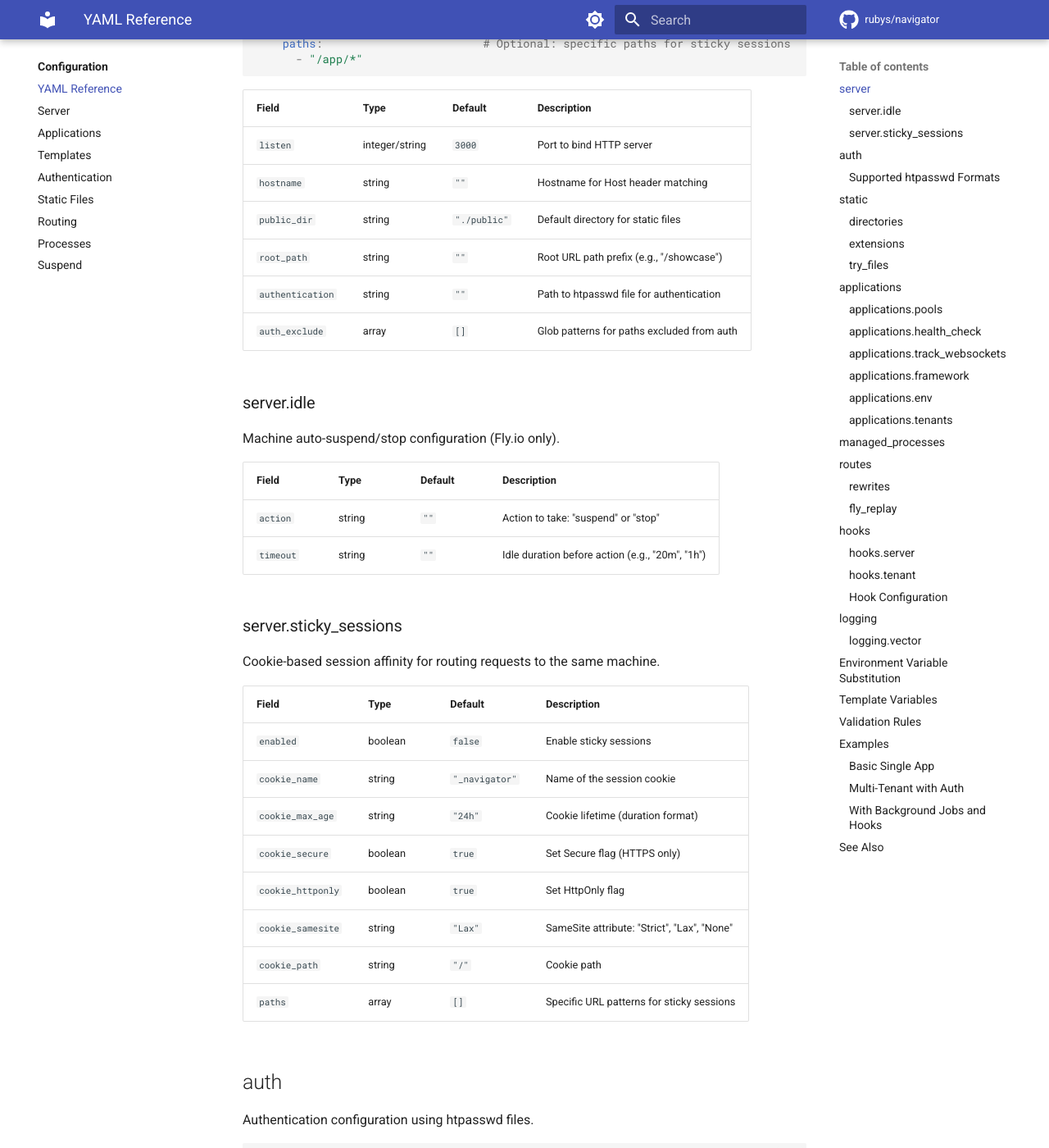
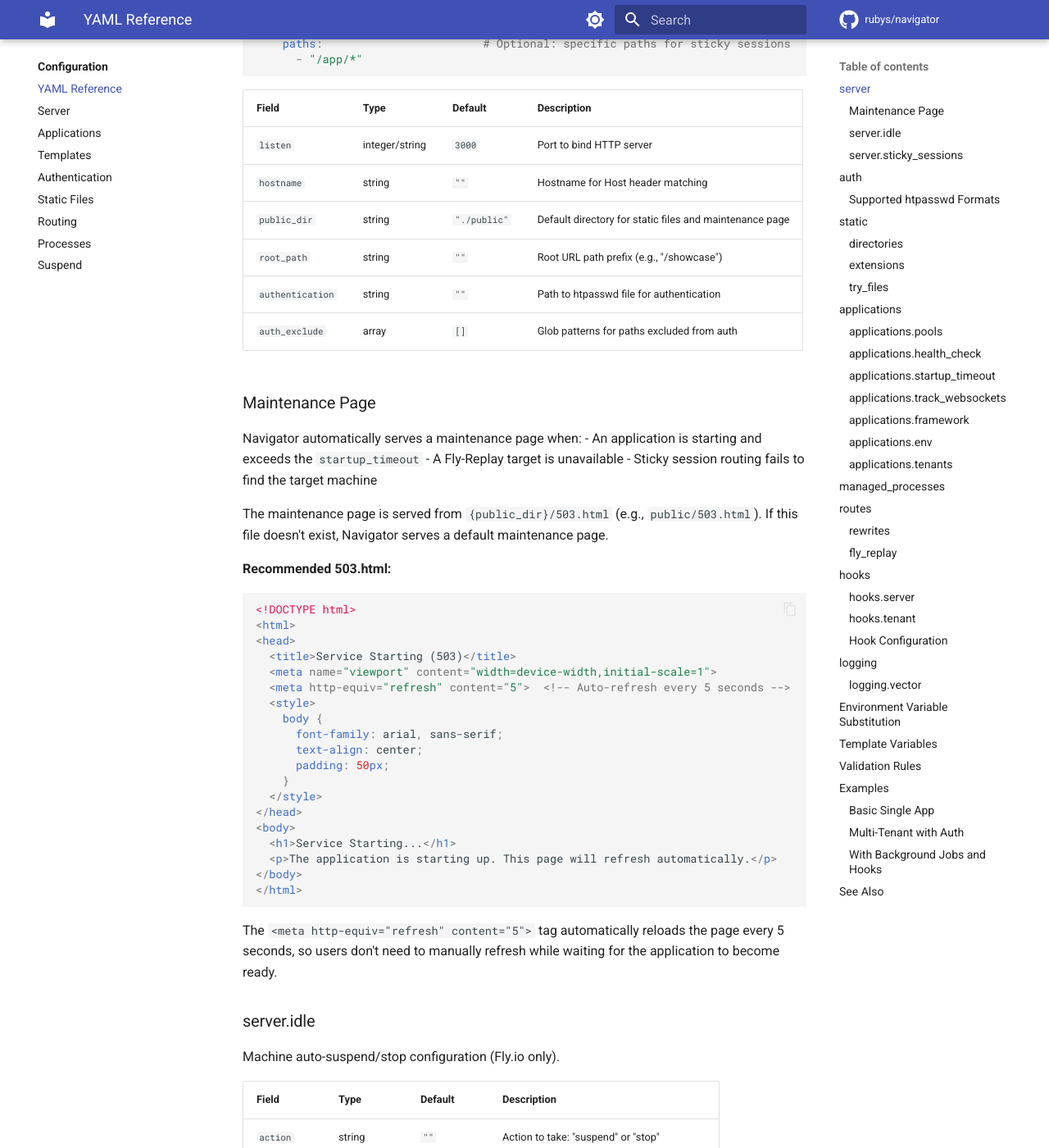
Before and after one commit to rubys/navigator, an MkDocs documentation site: the page built from docs/configuration/yaml-reference.md, in a window 1280 px wide and 1400 px high, scrolled down 828 px. Shown: the whole window at 82% size. Built offline with MkDocs 1.6.1 and Material for MkDocs 9.7.7, drawn with Linux system fonts in a browser that asks for light colours; comment, search, counter and statistics services are not loaded; some of the changed text lies outside the part shown.

Commit message:
Add configurable startup_timeout for maintenance page
Users can now configure how long to wait for app startup before
showing the maintenance page, both globally and per-tenant.

Changes:
- Add startup_timeout configuration (default: 5s)
  - Global: applications.startup_timeout
  - Per-tenant override: tenants[].startup_timeout
- Add getStartupTimeout() helper with priority: tenant > global > default
- Update handler to use configurable timeout instead of hardcoded 5s
- Document maintenance page and startup_timeout configuration
- Add example 503.html with auto-refresh meta tag
- Configure showcase app with startup_timeout: "5s"

Configuration example:
  applications:
    startup_timeout: "10s"    # Global default
    tenants:
      - name: slow-app
        startup_timeout: "30s"  # Override for specific tenant

🤖 Generated with [Claude Code](https://claude.com/claude-code)

Co-Authored-By: Claude <noreply@anthropic.com>

````diff
--- a/docs/configuration/yaml-reference.md
+++ b/docs/configuration/yaml-reference.md
@@ -40,10 +40,45 @@ server:
 |-------|------|---------|-------------|
 | `listen` | integer/string | `3000` | Port to bind HTTP server |
 | `hostname` | string | `""` | Hostname for Host header matching |
-| `public_dir` | string | `"./public"` | Default directory for static files |
+| `public_dir` | string | `"./public"` | Default directory for static files and maintenance page |
 | `root_path` | string | `""` | Root URL path prefix (e.g., "/showcase") |
 | `authentication` | string | `""` | Path to htpasswd file for authentication |
 | `auth_exclude` | array | `[]` | Glob patterns for paths excluded from auth |
+
+### Maintenance Page
+
+Navigator automatically serves a maintenance page when:
+- An application is starting and exceeds the `startup_timeout`
+- A Fly-Replay target is unavailable
+- Sticky session routing fails to find the target machine
+
+The maintenance page is served from `{public_dir}/503.html` (e.g., `public/503.html`). If this file doesn't exist, Navigator serves a default maintenance page.
+
+**Recommended 503.html:**
+
+```html
+<!DOCTYPE html>
+<html>
+<head>
+  <title>Service Starting (503)</title>
+  <meta name="viewport" content="width=device-width,initial-scale=1">
+  <meta http-equiv="refresh" content="5">  <!-- Auto-refresh every 5 seconds -->
+  <style>
+    body {
+      font-family: arial, sans-serif;
+      text-align: center;
+      padding: 50px;
+    }
+  </style>
+</head>
+<body>
+  <h1>Service Starting...</h1>
+  <p>The application is starting up. This page will refresh automatically.</p>
+</body>
+</html>
+```
+
+The `<meta http-equiv="refresh" content="5">` tag automatically reloads the page every 5 seconds, so users don't need to manually refresh while waiting for the application to become ready.
 
 ### server.idle
 
@@ -149,6 +184,10 @@ applications:
     timeout: 5m                   # Idle timeout (duration format)
     start_port: 4000              # Starting port for allocation
 
+  # Startup configuration
+  health_check: "/up"             # Default health check endpoint
+  startup_timeout: "5s"           # Timeout before showing maintenance page
+
   # WebSocket connection tracking (default: true)
   track_websockets: true          # Track WebSocket connections globally
 
@@ -180,6 +219,8 @@ applications:
       runtime: bundle             # Runtime command
       server: exec                # Server command
       args: ["puma", "-p", "${port}"]  # Server arguments
+      health_check: "/health"     # Override: custom health check endpoint
+      startup_timeout: "10s"      # Override: wait longer for this tenant
       track_websockets: false     # Override: disable WebSocket tracking
 
       # Tenant-specific lifecycle hooks
@@ -209,6 +250,28 @@ Global default health check endpoint for application readiness detection. Can be
 | Field | Type | Default | Description |
 |-------|------|---------|-------------|
 | `health_check` | string | `"/"` | HTTP endpoint for health checks (e.g., "/up", "/health") |
+
+### applications.startup_timeout
+
+Global timeout for waiting for applications to become ready before serving the maintenance page. Can be overridden per-tenant.
+
+| Field | Type | Default | Description |
+|-------|------|---------|-------------|
+| `startup_timeout` | string | `"5s"` | Duration to wait for app startup (e.g., "5s", "10s", "30s") |
+
+When an application is starting, Navigator waits up to this duration for the health check to pass. If the timeout is reached, Navigator serves the configured maintenance page (typically `public/503.html`) instead of returning a 502 error. The maintenance page can include `<meta http-equiv="refresh" content="5">` to auto-refresh.
+
+**Example:**
+
+```yaml
+applications:
+  startup_timeout: "10s"    # Wait 10 seconds globally
+
+  tenants:
+    - name: slow-app
+      path: /slow/
+      startup_timeout: "30s"  # Override: wait 30 seconds for this tenant
+```
 
 ### applications.track_websockets
 
````
Also changed, not shown: 2 other files.
